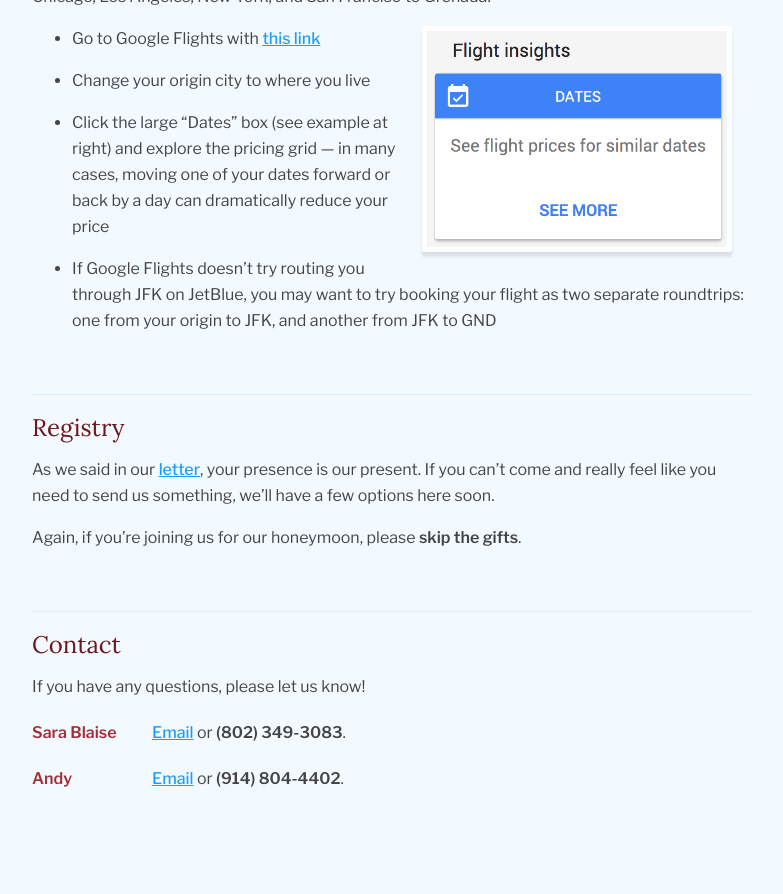
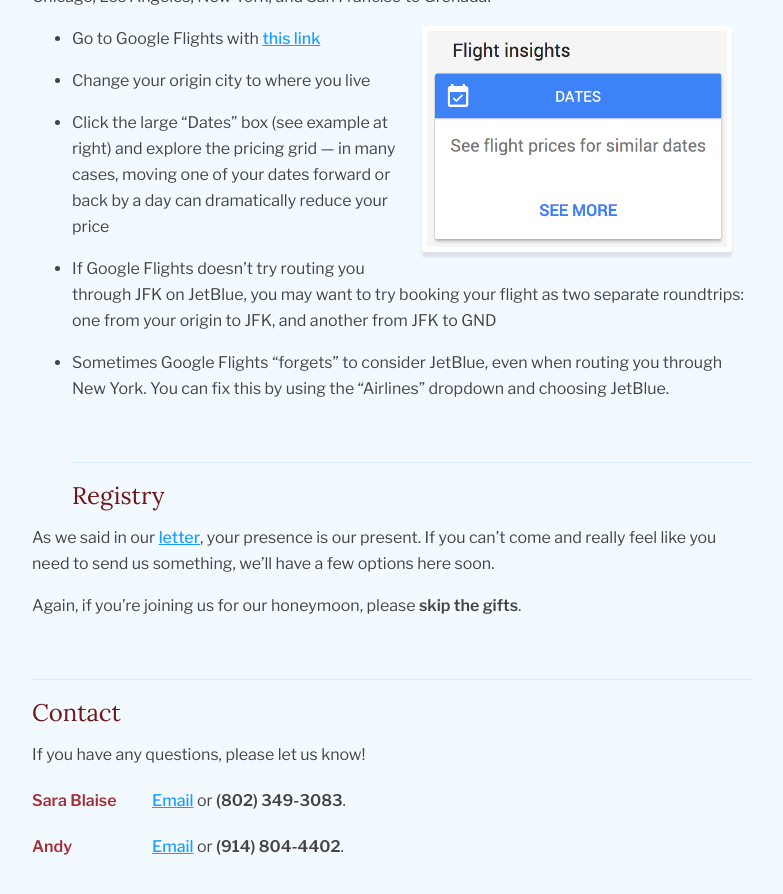
Before and after one commit to rossmeissl/bernsandblaise, a Jekyll site: the page built from index.md, in a window 1280 px wide and 900 px high, scrolled down 6128 px. Shown: the top 894 px of the window, without its empty margins (188-971 px from the left). Built offline with Jekyll 4.4.1, drawn with Linux system fonts in a browser that asks for light colours; before the commit the page ends 6960 px from its top, so only the background shows below that.

Commit message:
Google is weird

```diff
--- a/_includes/travel.md
+++ b/_includes/travel.md
@@ -15,3 +15,5 @@
 * Click the large "Dates" box (see example at right) and explore the pricing grid — in many cases, moving one of your dates forward or back by a day can dramatically reduce your price
 
 * If Google Flights doesn't try routing you through JFK on JetBlue, you may want to try booking your flight as two separate roundtrips: one from your origin to JFK, and another from JFK to GND
+
+* Sometimes Google Flights "forgets" to consider JetBlue, even when routing you through New York. You can fix this by using the "Airlines" dropdown and choosing JetBlue.
```
